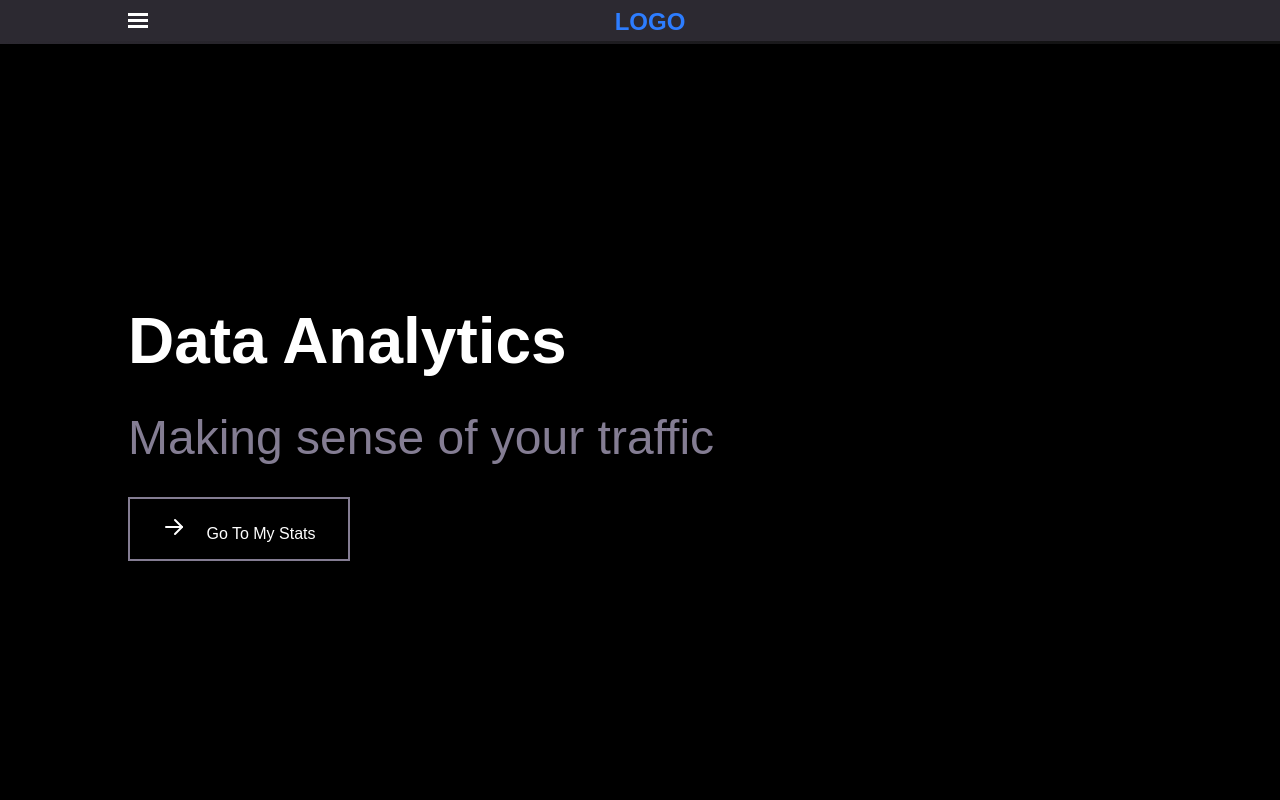
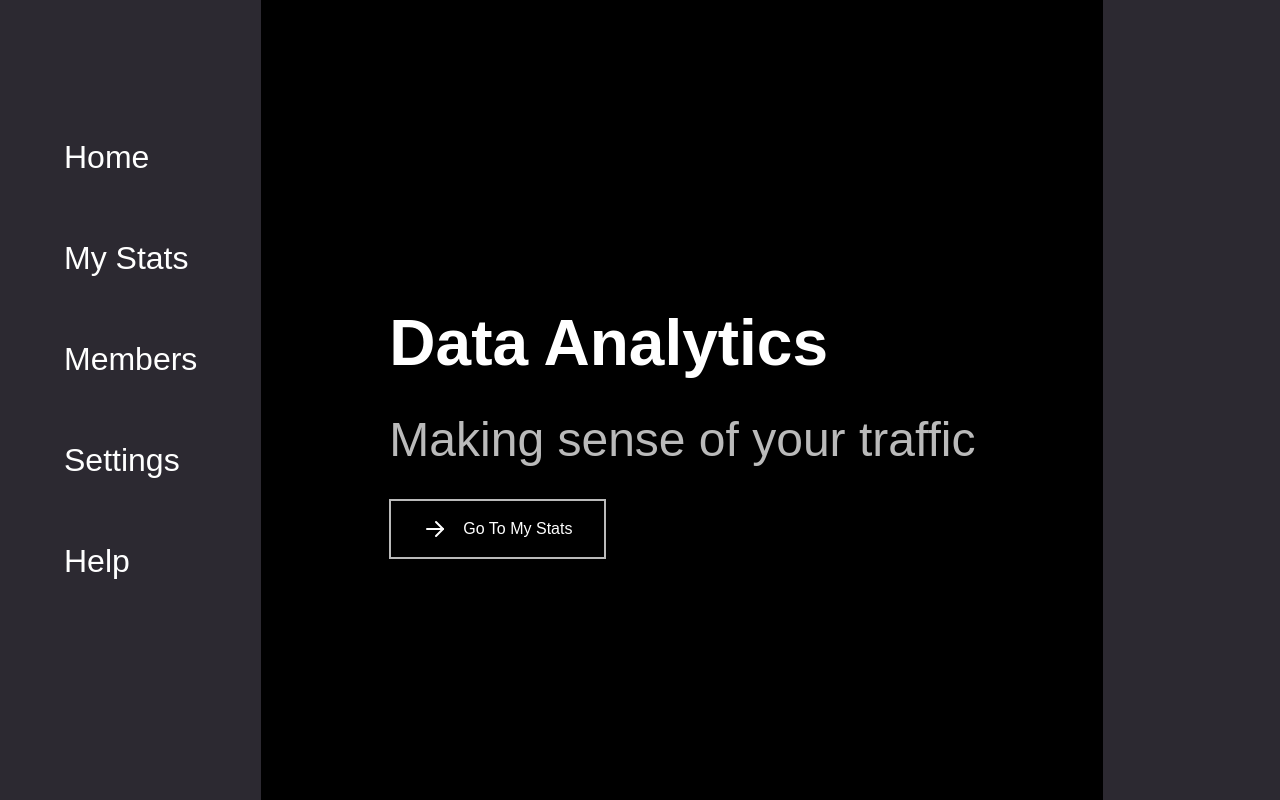
Before and after one commit to Skidragon/data-analytics-homepage, a website built with Parcel: page index.html in a window 1280 px wide. Built offline with nearby package versions, Linux system fonts and the light colour scheme; files whose address does not match are found by name.

Commit message:
Finished tablet and desktop views

```diff
--- a/index.html
+++ b/index.html
@@ -9,10 +9,12 @@
   <body>
     <header>
       <nav class="menu">
-        <button class="close-menu-btn">
-          <img src="src/arrow.svg" />
-        </button>
         <ul class="list">
+          <li class="item">
+            <button class="close-menu-btn">
+              <img src="src/arrow.svg" />
+            </button>
+          </li>
           <li class="item">
             <a href="#">Home</a>
           </li>
--- a/src/styles.css
+++ b/src/styles.css
@@ -8,7 +8,7 @@
 html {
   --blue: #2d7dff;
   --lightblue: #2485ff;
-  --grey: #847d93;
+  --grey: #bababa;
   --white: #ffffff;
   --black: #2c2931;
   font-size: 16px;
@@ -100,19 +100,11 @@ main {
   color: var(--white);
   padding: 3rem 10vw;
   background: black;
-}
-main::before {
-  content: "";
-  position: absolute;
-  left: 0;
-  top: 0;
-  width: 100%;
-  height: 100%;
-  opacity: 0.45;
   background-image: url("src/bg.jpg");
   background-size: cover;
   background-position: 50%;
 }
+
 .content {
   display: flex;
   flex-flow: column;
@@ -137,6 +129,8 @@ main::before {
 }
 
 .cta-btn {
+  display: flex;
+  align-items: center;
   font-size: 1rem;
   padding: 1em 2em;
   background: none;
@@ -157,3 +151,26 @@ main::before {
 .cta-btn:hover img {
   filter: invert(1);
 }
+
+@media screen and (min-width: 600px) {
+  body {
+    display: flex;
+  }
+  .top-bar {
+    display: none;
+  }
+  nav {
+    display: block;
+    position: relative;
+    height: 100vh;
+  }
+  .close-menu-btn {
+    pointer-events: none;
+  }
+  .close-menu-btn > * {
+    display: none;
+  }
+  nav li:first-child {
+    background: inherit;
+  }
+}
```
